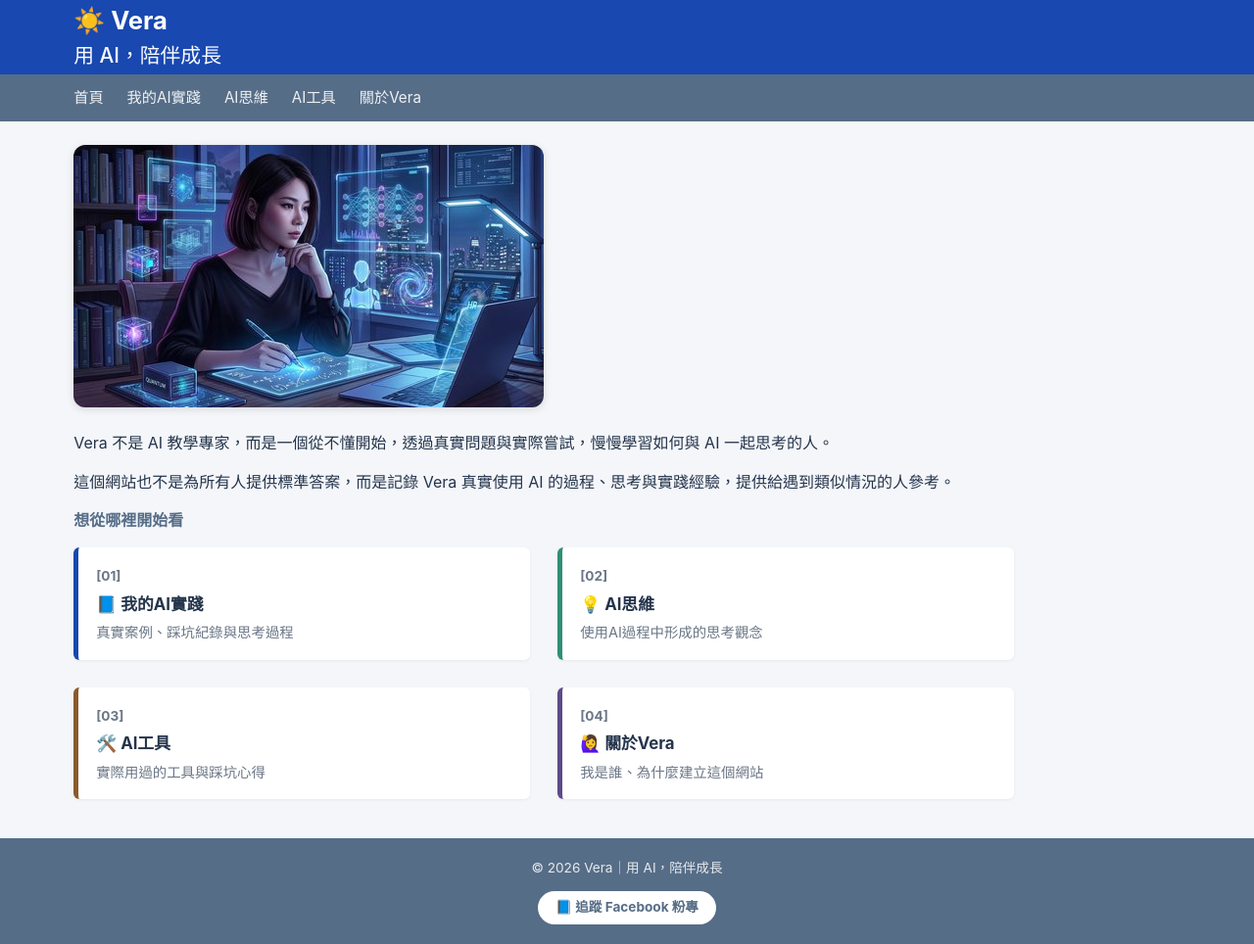
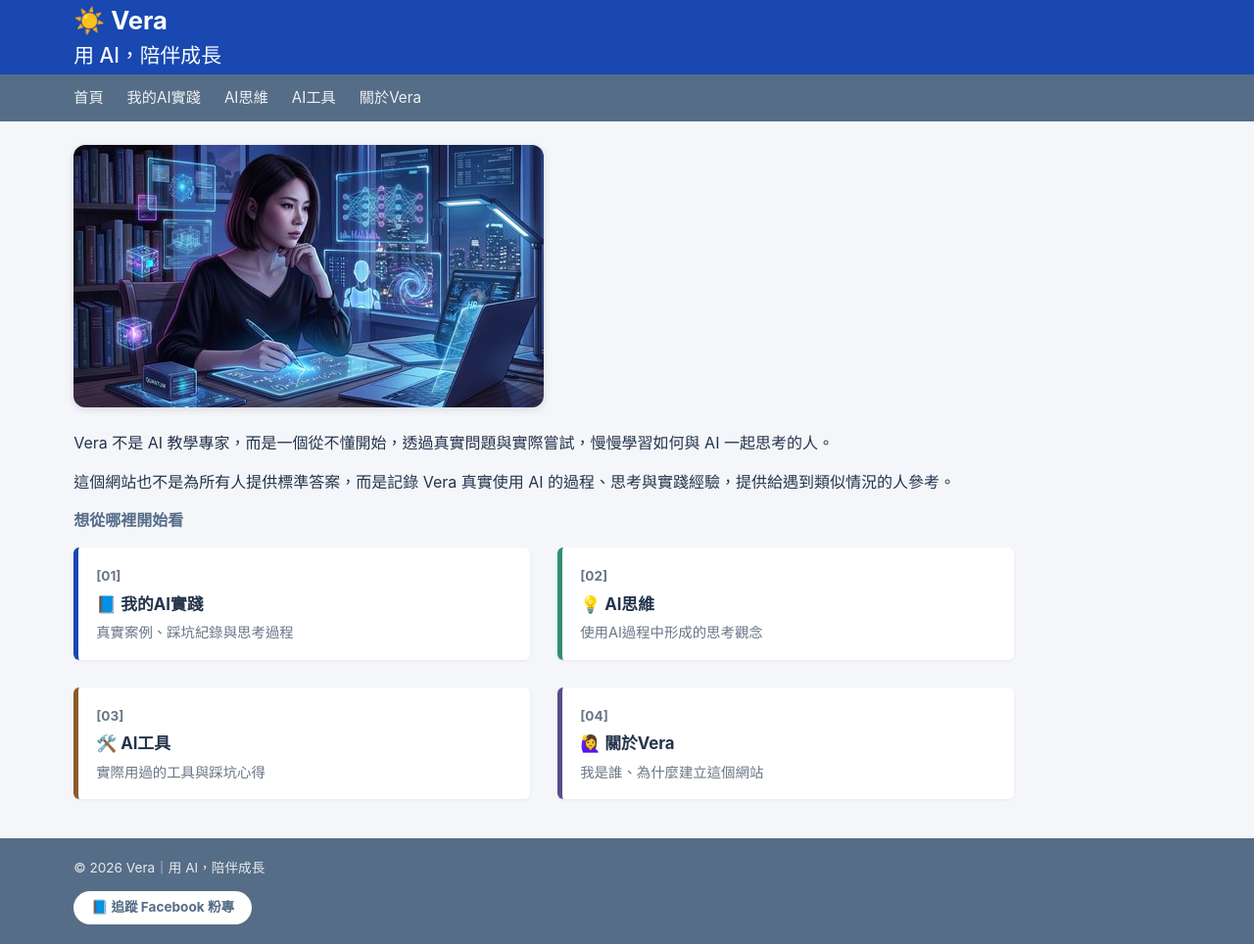
Before and after one commit to Vera-With-AI/Vera-With-AI.github.io, a Jekyll site: the page built from index.md, in a window 1280 px wide. Shown: the whole page at 98% size. Built offline with Jekyll 4.4.1, drawn with Linux system fonts in a browser that asks for light colours.

Commit message:
頁尾文字改成靠左對齊
Co-Authored-By: Claude Sonnet 5 <noreply@anthropic.com>

```diff
--- a/_config.yml
+++ b/_config.yml
@@ -12,7 +12,7 @@ collections:
 
 markdown: kramdown
 
-css_version: 20
+css_version: 21
 
 exclude:
   - _templates
--- a/assets/css/style.css
+++ b/assets/css/style.css
@@ -176,7 +176,7 @@ a { color: var(--navy); }
   color: rgba(255,255,255,0.85);
   padding: 20px 0;
   font-size: 0.85rem;
-  text-align: center;
+  text-align: left;
 }
 .site-footer p { margin: 0; }
 .footer-fb-badge {
```
